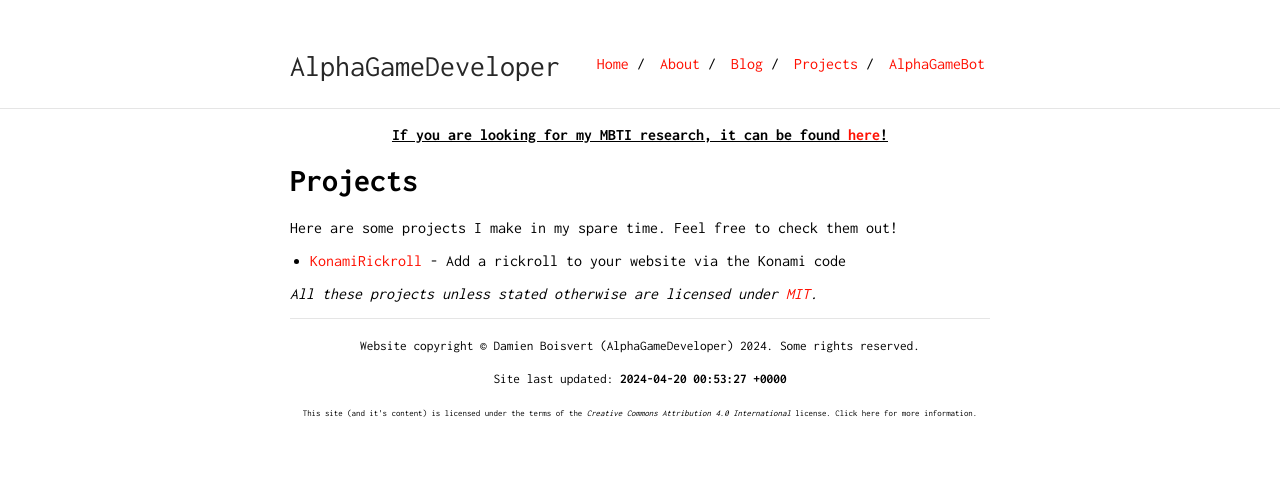
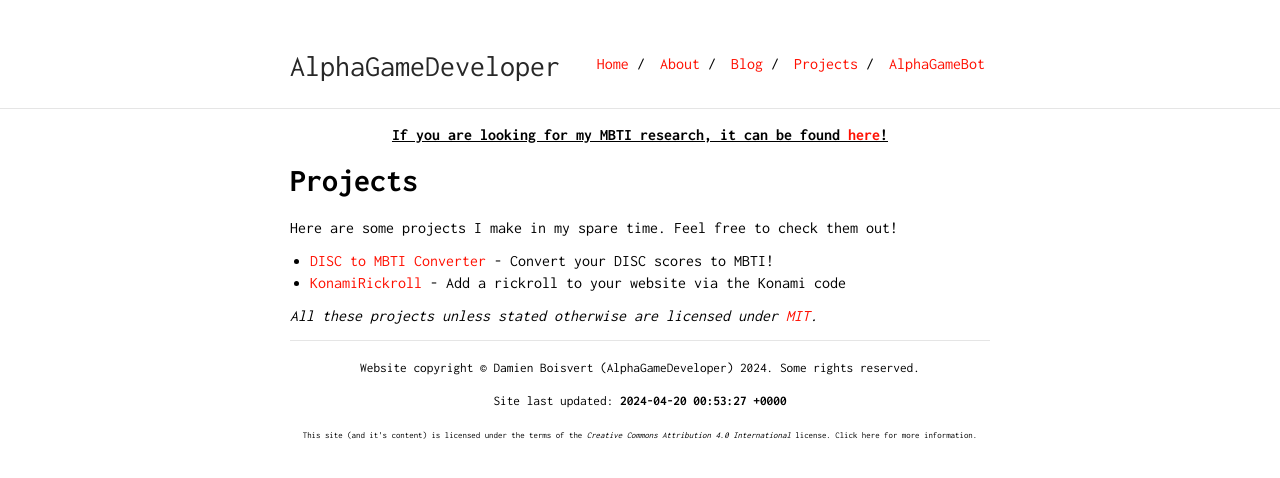
Before and after one commit to AlphaGameDeveloper/AlphaGame.dev, a Jekyll site: the page built from pages/projects.md, in a window 1280 px wide. Shown: the top 478 px of the page. Built offline with Jekyll 4.4.1, drawn with Linux system fonts in a browser that asks for light colours.

Commit message:
Add DISC to MBTI Converter to Projects page

```diff
--- a/pages/projects.md
+++ b/pages/projects.md
@@ -4,9 +4,11 @@
 title: Projects
 ---
 <p align="center" style="font-weight: bold; text-decoration: underline;">If you are looking for my MBTI research, it can be found <a href="/mbti/">here</a>!</p>
+
 # Projects
 Here are some projects I make in my spare time.  Feel free to check them out!
 
+* [DISC to MBTI Converter](/mbti/disc-to-mbti-converter) - Convert your DISC scores to MBTI!
 * [KonamiRickroll](/projects/konamirickroll) - Add a rickroll to your website via the Konami code
 
 *All these projects unless stated otherwise are licensed under [MIT](https://choosealicense.com/licenses/mit/).*
```
